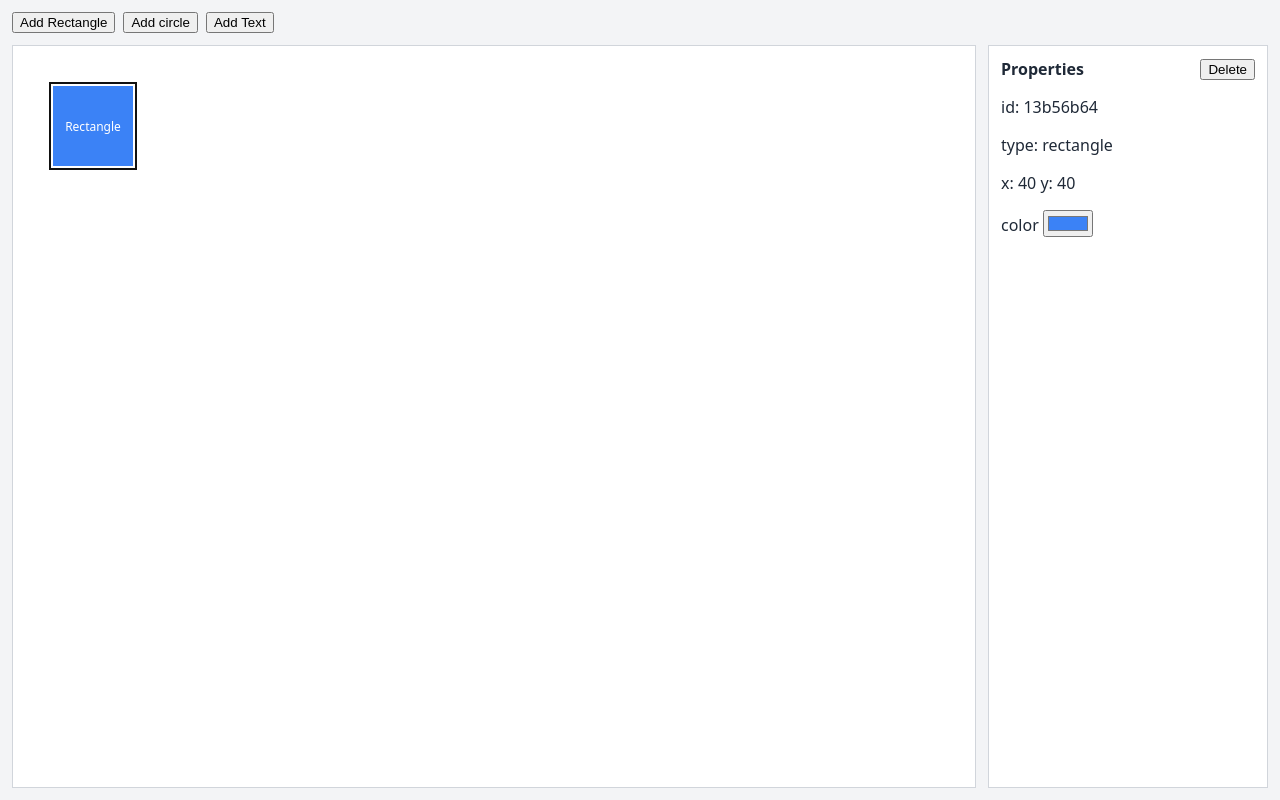
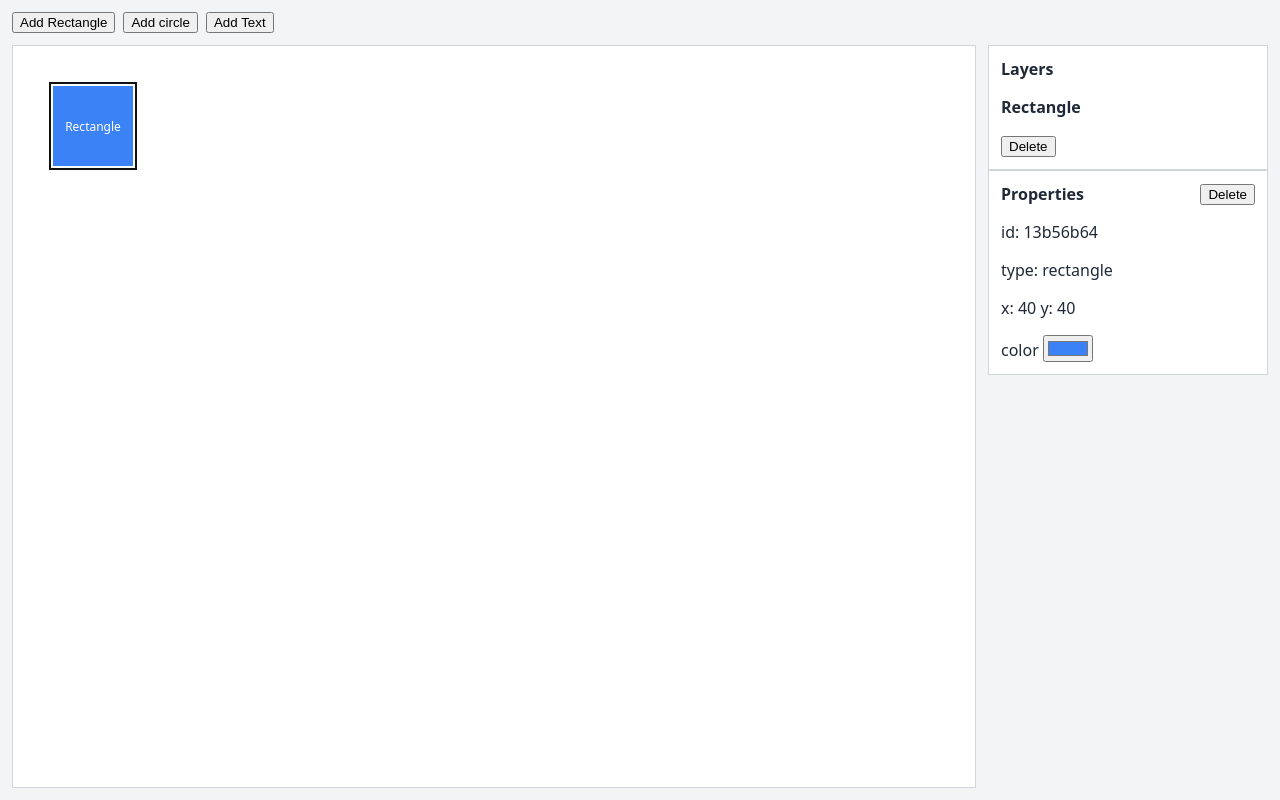
Before and after one commit to arysnurbol/react-lesson, a React (Vite) app in the folder lessons/02-component-communication/editor/: page / in a window 1280 px wide. Both pictures are taken after a click on the button "Add Rectangle". Built offline with nearby package versions, Linux system fonts and the light colour scheme.

Commit message:
layer panel

```diff
--- a/lessons/02-component-communication/editor/src/App.tsx
+++ b/lessons/02-component-communication/editor/src/App.tsx
@@ -5,6 +5,7 @@ import { Canvas } from "./components/Canvas";
 import { PropertiesPanel } from "./components/PropertiesPanel";
 
 import type { EditorObject, EditorObjectPatch, ObjectType } from "./types/editor.types";
+import {LayersPanel} from "./components/LayersPanel.tsx";
 
 const DEFAULT_NAMES: Record<ObjectType, string> = { rectangle: "Rectangle", circle: "Circle", text: "Text" };
 
@@ -40,15 +41,23 @@ function App() {
 
     return (
         <div className="editor">
-            <Toolbar onAdd={addObject} />
+            <Toolbar onAdd={addObject}/>
 
-            <Canvas objects={objects} selectedId={selectedId} onSelect={setSelectedId} />
+            <Canvas objects={objects} selectedId={selectedId} onSelect={setSelectedId}/>
 
-            <PropertiesPanel
-                selectedObject={selectedObject}
-                onChange={patch => selectedObject && updateObject(selectedObject.id, patch)}
-                onDelete={() => selectedObject && deleteObject(selectedObject.id)}
-            />
+            <div className="sidebar">
+                <LayersPanel
+                objects={objects}
+                selectedId={selectedId}
+                onSelect={setSelectedId}
+                onDelete={deleteObject}
+                />
+                <PropertiesPanel
+                    selectedObject={selectedObject}
+                    onChange={patch => selectedObject && updateObject(selectedObject.id, patch)}
+                    onDelete={() => selectedObject && deleteObject(selectedObject.id)}
+                />
+            </div>
         </div>
     );
 }
--- /dev/null
+++ b/lessons/02-component-communication/editor/src/components/LayersPanel.tsx
@@ -0,0 +1,33 @@
+import {Panel} from "./Panel";
+import type {EditorObject} from "../types/editor.types.ts";
+
+type LayerPanelProps = {
+    objects: EditorObject[];
+    selectedId: string | null;
+    onSelect: (id: string) => void;
+    onDelete: (id: string) => void;
+}
+
+export function LayersPanel({objects, selectedId, onSelect, onDelete}: LayerPanelProps) {
+    const layers = [...objects].reverse();
+    return (
+        <Panel title="Layers">
+
+            {layers.map((item) => {
+                return (
+                    <div key={item.id}
+                         onClick={() => onSelect(item.id)}
+                         style={{fontWeight: item.id === selectedId ? "bold" : "normal"}}
+                        className="layer-item">
+                        <p>{item.name}</p>
+                        <button type={"button"}
+                        onClick={(e) => {
+                            e.stopPropagation();
+                            onDelete(item.id);
+                            }}>Delete</button>
+                    </div>
+                )
+            })}
+        </Panel>
+    )
+}
```
